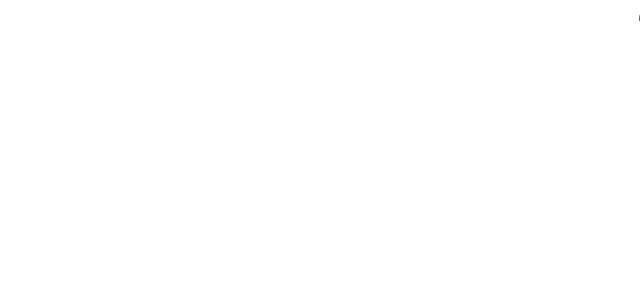
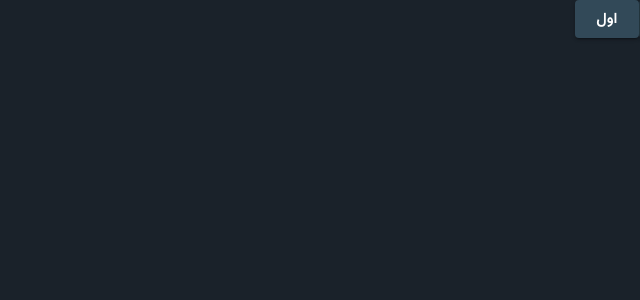
Before and after one commit to ArashH0sseini/shoes-shopping, a React (Create React App) app: page / in a window 1280 px wide. Shown: the top 300 px of the page, without its empty margins (640-1280 px from the left). Built offline with nearby package versions, Linux system fonts and the light colour scheme.

Commit message:
Config material ui theme

```diff
--- a/package.json
+++ b/package.json
@@ -8,6 +8,7 @@
     "@mui/icons-material": "^5.8.2",
     "@mui/lab": "^5.0.0-alpha.84",
     "@mui/material": "^5.8.2",
+    "@mui/system": "^5.8.2",
     "@testing-library/jest-dom": "^5.16.4",
     "@testing-library/react": "^13.3.0",
     "@testing-library/user-event": "^13.5.0",
--- a/public/index.html
+++ b/public/index.html
@@ -14,7 +14,7 @@
     <link rel="manifest" href="%PUBLIC_URL%/manifest.json" />
     <title>Online Shoes Shop</title>
   </head>
-  <body dir="rtl">
+  <body dir="rtl" class="bg-[#1a222a]">
     <noscript>You need to enable JavaScript to run this app.</noscript>
     <div id="root"></div>
   </body>
--- a/src/screens/MasterLayout.js
+++ b/src/screens/MasterLayout.js
@@ -1,5 +1,51 @@
+import { Button, Typography } from '@mui/material'
 import React from 'react'
 
 export default function MasterLayout() {
-  return <div>سلام</div>
+  return (
+    <div>
+      <Button variant="contained" color="secondary">
+        دوم
+      </Button>
+      <Button variant="contained" color="primary">
+        اول
+      </Button>
+      <Typography color="textPrimary" variant="h1">
+        ورود
+      </Typography>
+      <Typography color="textPrimary" variant="h2">
+        ورود
+      </Typography>
+      <Typography color="textPrimary" variant="h3">
+        ورود
+      </Typography>
+      <Typography color="textPrimary" variant="h4">
+        ورود
+      </Typography>
+      <Typography color="textPrimary" variant="h5">
+        ورود
+      </Typography>
+      <Typography color="textPrimary" variant="h6">
+        ورود
+      </Typography>
+      <Typography color="textPrimary" variant="body1">
+        ورود
+      </Typography>
+      <Typography color="textPrimary" variant="body2">
+        ورود
+      </Typography>
+      <Typography color="textPrimary" variant="subtitle1">
+        ورود
+      </Typography>
+      <Typography color="textPrimary" variant="subtitle2">
+        ورود
+      </Typography>
+
+      <Typography color="textPrimary" variant="caption">
+        ورود
+      </Typography>
+      <br />
+      <Typography variant="overline">ورود</Typography>
+    </div>
+  )
 }
--- /dev/null
+++ b/src/theme/palette.js
@@ -0,0 +1,15 @@
+export default {
+  primary: {
+    main: '#324958',
+    contrastText: '#fff'
+  },
+  secondary: {
+    main: '#263943',
+    contrastText: '#87e4b0'
+  },
+  text: {
+    primary: '#fff',
+    secondary: '#177a8d',
+    disabled: '#b18080'
+  }
+}
--- a/src/theme/theme.js
+++ b/src/theme/theme.js
@@ -1,7 +1,69 @@
-import { createTheme } from '@mui/material/styles'
+import { createTheme, responsiveFontSizes } from '@mui/material/styles'
+import palette from './palette'
 
 const theme = createTheme({
-  direction: 'rtl'
+  direction: 'rtl',
+  palette,
+  spacing: 2,
+  typography: {
+    allVariants: {
+      fontFamily: 'Vazir'
+    },
+    h1: {
+      fontSize: 35,
+      fontWeight: 'bold'
+    },
+    h2: {
+      fontSize: 31,
+      fontWeight: 'bold'
+    },
+    h3: {
+      fontSize: 27,
+      fontWeight: 500
+    },
+    h4: {
+      fontSize: 23,
+      fontWeight: 500
+    },
+    h5: {
+      fontSize: 19,
+      fontWeight: 'bold'
+    },
+    h6: {
+      fontSize: 15,
+      fontWeight: 'bold'
+    },
+    body1: {
+      fontSize: 16,
+      fontWeight: 300
+    },
+    body2: {
+      fontSize: 14,
+      fontWeight: 300
+    },
+    subtitle1: {
+      fontSize: 22,
+      fontWeight: 500
+    },
+    subtitle2: {
+      fontSize: 14,
+      fontWeight: 300
+    },
+    caption: {
+      fontSize: 12,
+      fontWeight: 200
+    },
+    button: {
+      fontSize: 15,
+      fontWeight: 'bold'
+    },
+    overline: {
+      fontSize: 13,
+      fontWeight: 500,
+      textDecoration: 'line-through',
+      color: 'red'
+    }
+  }
 })
 
-export default theme
+export default responsiveFontSizes(theme)
--- a/tailwind.config.js
+++ b/tailwind.config.js
@@ -1,10 +1,8 @@
 module.exports = {
   important: true,
-  content: [
-    "./src/**/*.{js,jsx,ts,tsx}",
-  ],
+  content: ['./public/**/*.html', './src/**/*.{js,jsx,ts,tsx}'],
   theme: {
-    extend: {},
+    extend: {}
   },
-  plugins: [],
+  plugins: []
 }
```
Also changed, not shown: 1 other file (tests, documents, lock files or other folders).
